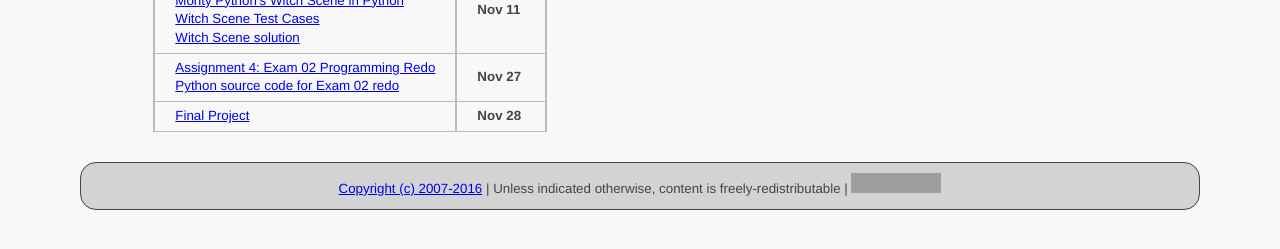
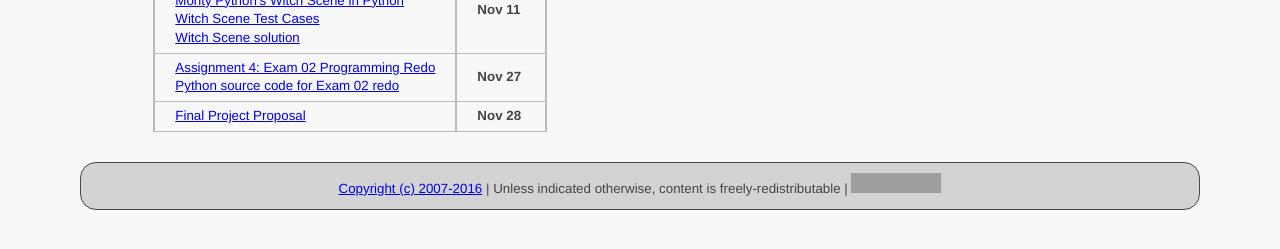
Before and after one commit to ycpcs/cs100-fall2016, a Jekyll site: the page built from assign/index.md, in a window 1280 px wide. Shown: the part 271-520 px from the top of the page. Built offline with Jekyll 4.4.1, drawn with Linux system fonts in a browser that asks for light colours; grey boxes are pictures that could not be loaded.

```diff
--- a/assign/index.md
+++ b/assign/index.md
@@ -12,7 +12,7 @@
 > [Assignment 2: Pyramid](CPADS_Assign2.pdf)  <br> [drawPyramidWithSquares Solution](cs100_assign02_drawPyramidWithSquares_solution.py) <br> [drawPyramidWithEquiTriangles Solution](cs100_assign02_drawPyramidWithEquiTriangles_solution.py)   | **Oct 12** |
 > [Assignment 3: A Bit of Logic](CPADS_Assign3.pdf)  <br>  [Monty Python's Witch Scene in Python](MontyPythonWitchScene.py) <br> [Witch Scene Test Cases](CPADS_Assign3_TestCases.pdf) <br> [Witch Scene solution](MontyPythonWitchScene_solution.py) | **Nov 11** |
 > [Assignment 4: Exam 02 Programming Redo](CPADS_Exam2_programming_redo.pdf)  <br>  [Python source code for Exam 02 redo](CPADS_exam2_redo.py) | **Nov 27** |
-> [Final Project](CPADS_FinalProject.pdf) | **Nov 28** |
+> [Final Project Proposal](CPADS_FinalProject.pdf) | **Nov 28** |
 
 
 <!--
```
